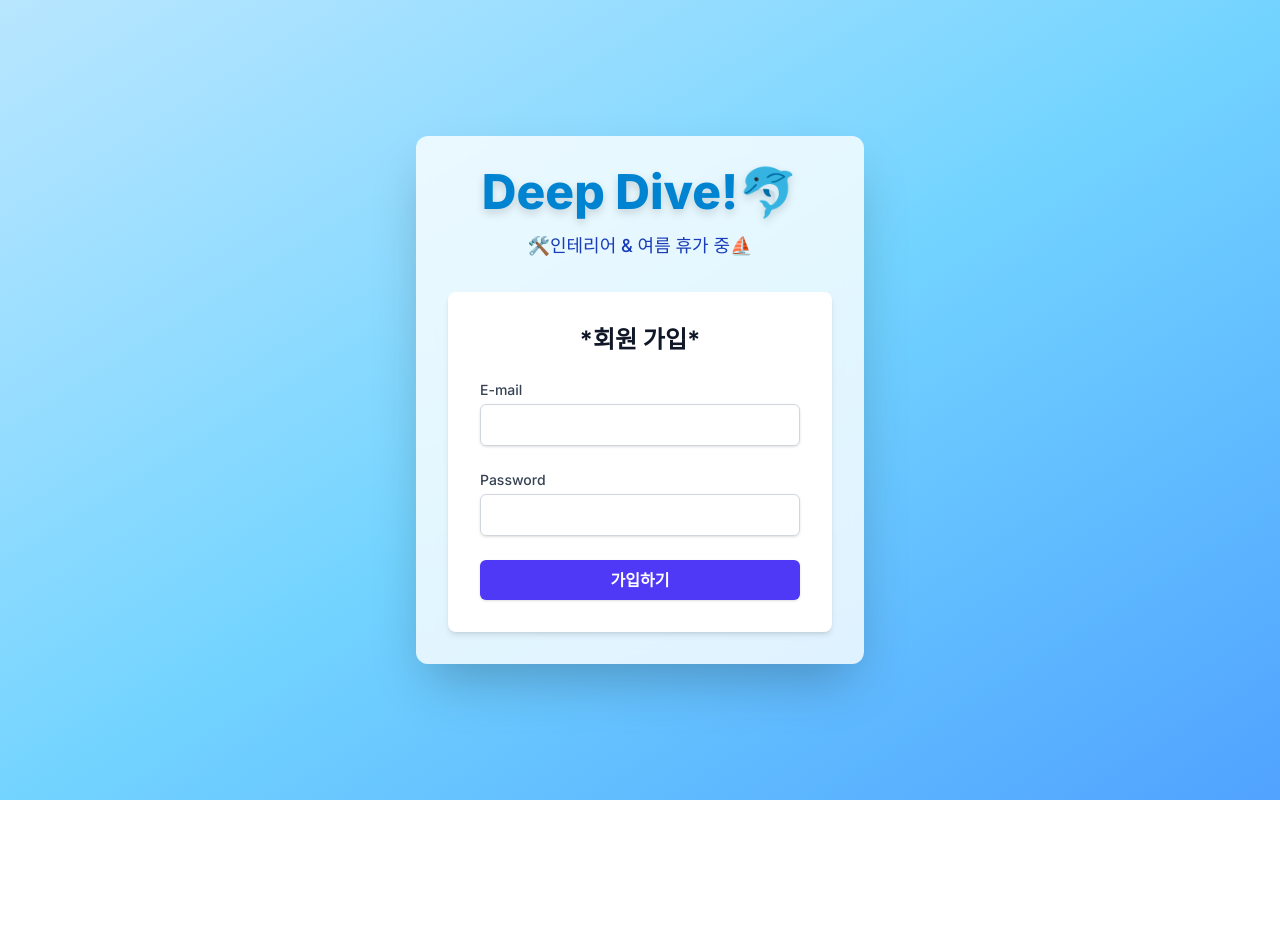
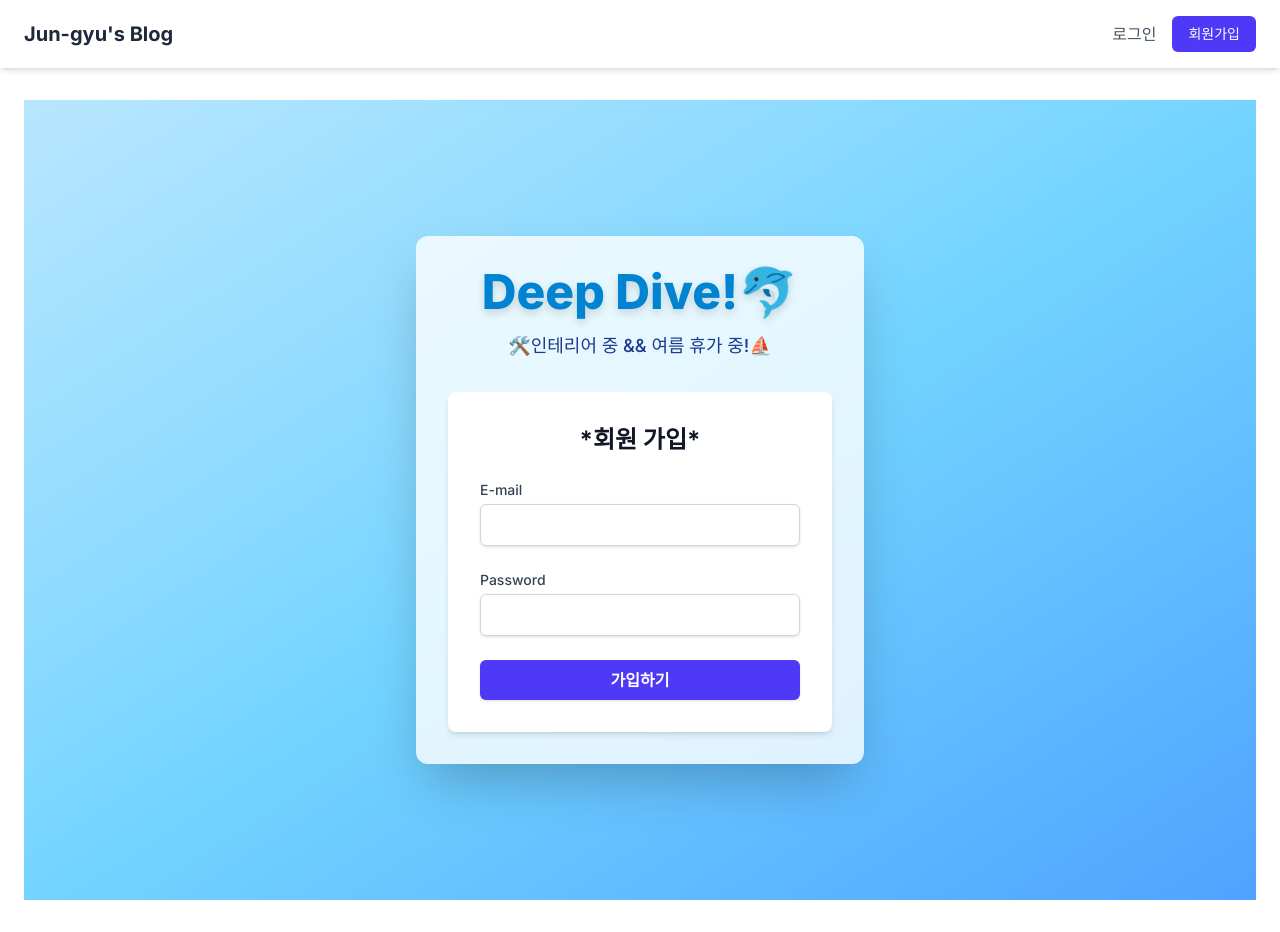
Before and after one commit to jungyuya/new-blog, a Next.js app in the folder apps/frontend/: page / in a window 1280 px wide. Before the commit the page ends 800 px from the top, so only its background shows below. Built offline with nearby package versions, Linux system fonts and the light colour scheme; no server answers.

Commit message:
로그인 기능 구현완료 및 버튼생성

```diff
--- a/apps/frontend/src/app/layout.tsx
+++ b/apps/frontend/src/app/layout.tsx
@@ -2,7 +2,8 @@
 import type { Metadata } from "next";
 import { Inter } from "next/font/google";
 import "./globals.css";
-import Providers from "./providers"; // 1. Providers import 구문을 다시 활성화합니다.
+import Providers from "./providers";
+import Header from "@/components/Header"; // 1. Header 컴포넌트를 import 합니다.
 
 const inter = Inter({ subsets: ["latin"] });
 
@@ -19,7 +20,12 @@ export default function RootLayout({
   return (
     <html lang="en">
       <body className={inter.className}>
-        <Providers>{children}</Providers> {/* 2. children을 Providers로 다시 감싸줍니다. */}
+        <Providers>
+          <Header /> {/* 2. Providers 바로 안쪽에 Header를 추가합니다. */}
+          <main className="container mx-auto px-6 py-8"> {/* 3. 메인 컨텐츠 영역을 감싸줍니다. */}
+            {children}
+          </main>
+        </Providers>
       </body>
     </html>
   );
--- a/apps/frontend/src/app/page.tsx
+++ b/apps/frontend/src/app/page.tsx
@@ -15,8 +15,8 @@ export default function Home() {
           <h1 className="text-5xl font-extrabold text-sky-600 drop-shadow-lg transition-colors duration-500 hover:text-blue-500">
             Deep Dive!🐬
           </h1>
-          <p className="mt-4 text-lg font-medium text-blue-800 transition-transform duration-300 hover:rotate-1">
-            🛠️인테리어 & 여름 휴가 중⛵
+          <p className="mt-4 text-lg font-medium text-blue-900 transition-transform duration-300 hover:rotate-1">
+            🛠️인테리어 중 && 여름 휴가 중!⛵
           </p>
         </div>
         <SignUp />
--- /dev/null
+++ b/apps/frontend/src/components/Header.tsx
@@ -0,0 +1,68 @@
+// 파일 위치: apps/frontend/src/components/Header.tsx
+// 역할: 로그인 상태에 따라 동적으로 메뉴를 변경하는 재사용 가능한 헤더 컴포넌트
+
+'use client';
+
+import Link from 'next/link';
+import { useAuth } from '@/contexts/AuthContext';
+
+export default function Header() {
+  // [핵심] useAuth 훅을 호출하여 AuthContext의 현재 상태를 가져옵니다.
+  const { user, isLoading, logout } = useAuth();
+
+  const handleLogout = async () => {
+    try {
+      await logout();
+      // 성공 메시지나 추가적인 처리가 필요하다면 여기에 작성합니다.
+      console.log('Successfully logged out');
+    } catch (error) {
+      console.error('Failed to log out:', error);
+      // 사용자에게 로그아웃 실패를 알리는 UI 처리 (예: toast 메시지)
+    }
+  };
+
+  return (
+    <header className="bg-white shadow-md">
+      <nav className="container mx-auto px-6 py-4 flex justify-between items-center">
+        <Link href="/" className="text-xl font-bold text-gray-800">
+          Jun-gyu's Blog
+        </Link>
+
+        <div className="flex items-center space-x-4">
+          {/* --- [핵심] 조건부 렌더링 로직 --- */}
+          {isLoading ? (
+            // 1. 로딩 중일 때: 스켈레톤 UI를 보여주어 UX를 개선합니다.
+            <div className="animate-pulse flex space-x-4">
+              <div className="h-8 w-16 bg-gray-300 rounded"></div>
+              <div className="h-8 w-16 bg-gray-300 rounded"></div>
+            </div>
+          ) : user ? (
+            // 2. 로그인 상태일 때: 사용자 이메일과 로그아웃 버튼을 보여줍니다.
+            <>
+              <span className="text-gray-600">환영합니다, {user.email} 님!</span>
+              <Link href="/posts/new" className="px-4 py-2 text-sm font-medium text-white bg-indigo-600 rounded-md hover:bg-indigo-700">
+                새 글 작성
+              </Link>
+              <button
+                onClick={handleLogout}
+                className="px-4 py-2 text-sm font-medium text-gray-700 bg-gray-200 rounded-md hover:bg-gray-300"
+              >
+                로그아웃
+              </button>
+            </>
+          ) : (
+            // 3. 로그아웃 상태일 때: 로그인, 회원가입 버튼을 보여줍니다.
+            <>
+              <Link href="/login" className="text-gray-600 hover:text-indigo-600">
+                로그인
+              </Link>
+              <Link href="/signup" className="px-4 py-2 text-sm font-medium text-white bg-indigo-600 rounded-md hover:bg-indigo-700">
+                회원가입
+              </Link>
+            </>
+          )}
+        </div>
+      </nav>
+    </header>
+  );
+}
--- a/apps/frontend/src/components/Login.tsx
+++ b/apps/frontend/src/components/Login.tsx
@@ -1,104 +1,68 @@
-// 파일 위치: apps/frontend/src/components/Login.tsx
-// 역할: 이메일/비밀번호 입력 폼을 렌더링하고, 로그인 API 호출을 처리하는 클라이언트 컴포넌트입니다.
+// 파일 위치: apps/frontend/src/components/Login.tsx (v2.0 리팩토링)
+// 역할: UI 렌더링과 사용자 입력 처리에만 집중하는 단순화된 컴포넌트.
 
-'use client'; // [핵심] useState, form 이벤트 핸들러 등 브라우저 상호작용이 필요하므로 클라이언트 컴포넌트로 선언합니다.
+'use client';
 
 import { useState } from 'react';
-import { useRouter } from 'next/navigation';
-import { api } from '@/utils/api'; // 우리가 만든 중앙 API 클라이언트를 import 합니다.
+// [수정] useRouter와 api 대신, 우리가 만든 useAuth 훅을 import 합니다.
+import { useAuth } from '@/contexts/AuthContext';
 
 export default function Login() {
-  const router = useRouter();
+  // [수정] AuthContext에서 login 함수와 isLoading 상태를 직접 가져옵니다.
+  const { login, isLoading: isAuthLoading } = useAuth();
   const [email, setEmail] = useState('');
   const [password, setPassword] = useState('');
   const [error, setError] = useState<string | null>(null);
-  const [isLoading, setIsLoading] = useState(false);
+  // [수정] 자체 로딩 상태 대신 AuthContext의 로딩 상태를 사용할 수도 있지만,
+  // UI의 즉각적인 피드백을 위해 독립적인 로딩 상태를 유지합니다.
+  const [isSubmitting, setIsSubmitting] = useState(false);
 
   const handleSubmit = async (event: React.FormEvent<HTMLFormElement>) => {
-    event.preventDefault(); // 폼 제출 시 페이지가 새로고침되는 기본 동작을 막습니다.
+    event.preventDefault();
     setError(null);
-    setIsLoading(true);
+    setIsSubmitting(true);
 
     try {
-      // [핵심] api.ts에 정의한 login 함수를 호출합니다.
-      // 이제 우리는 fetch의 상세 옵션(credentials 등)을 신경 쓸 필요가 없습니다.
-      await api.login({ email, password });
+      // [수정] 모든 복잡한 로직이 추상화된, context의 login 함수를 호출합니다.
+      await login({ email, password });
+      // 페이지 이동은 이제 login 함수가 알아서 처리해줍니다.
 
-      // 로그인 성공 시, 홈페이지로 리다이렉트합니다.
-      // router.push('/')를 사용하면 클라이언트 사이드에서 부드럽게 페이지가 전환됩니다.
-      router.push('/');
-
-      // [선택사항] 페이지 이동 후에도 상태가 유지될 수 있으므로,
-      // 새로고침을 통해 깨끗한 상태에서 시작하게 할 수도 있습니다.
-      // window.location.href = '/';
-
-    } catch (err) { // 'any' 타입을 제거합니다.
+    } catch (err) {
       console.error('Login failed:', err);
-      // err가 Error 인스턴스인지 확인하여 타입 안전성을 높입니다.
       if (err instanceof Error) {
         setError(err.message);
       } else {
         setError('알 수 없는 오류가 발생했습니다.');
       }
     } finally {
-      // 성공/실패 여부와 관계없이 로딩 상태를 해제합니다.
-      setIsLoading(false);
+      setIsSubmitting(false);
     }
   };
 
+  // [수정] disabled 속성에서 isAuthLoading 대신 isSubmitting을 사용합니다.
   return (
     <form onSubmit={handleSubmit} className="space-y-6">
+      {/* ... (input 태그들은 변경 없음) ... */}
       <div>
-        <label
-          htmlFor="email"
-          className="block text-sm font-medium text-gray-700"
-        >
-          ✉️E-mail
-        </label>
-        <input
-          id="email"
-          name="email"
-          type="email"
-          autoComplete="email"
-          required
-          value={email}
-          onChange={(e) => setEmail(e.target.value)}
+        <label htmlFor="email" className="block text-sm font-medium text-gray-700">E-mail</label>
+        <input id="email" name="email" type="email" autoComplete="email" required value={email} onChange={(e) => setEmail(e.target.value)}
           className="block w-full px-3 py-2 mt-1 placeholder-gray-400 border border-gray-300 rounded-md shadow-sm appearance-none focus:outline-none focus:ring-indigo-500 focus:border-indigo-500 sm:text-sm"
         />
       </div>
-
       <div>
-        <label
-          htmlFor="password"
-          className="block text-sm font-medium text-gray-700"
-        >
-         🔑Password
-        </label>
-        <input
-          id="password"
-          name="password"
-          type="password"
-          autoComplete="current-password"
-          required
-          value={password}
-          onChange={(e) => setPassword(e.target.value)}
+        <label htmlFor="password" className="block text-sm font-medium text-gray-700">Password</label>
+        <input id="password" name="password" type="password" autoComplete="current-password" required value={password} onChange={(e) => setPassword(e.target.value)}
           className="block w-full px-3 py-2 mt-1 placeholder-gray-400 border border-gray-300 rounded-md shadow-sm appearance-none focus:outline-none focus:ring-indigo-500 focus:border-indigo-500 sm:text-sm"
         />
       </div>
-
       {error && (
-        <div className="p-3 text-sm text-red-700 bg-red-100 rounded-md">
-          {error}
-        </div>
+        <div className="p-3 text-sm text-red-700 bg-red-100 rounded-md">{error}</div>
       )}
-
       <div>
-        <button
-          type="submit"
-          disabled={isLoading}
+        <button type="submit" disabled={isSubmitting}
           className="flex justify-center w-full px-4 py-2 text-sm font-medium text-white bg-indigo-600 border border-transparent rounded-md shadow-sm hover:bg-indigo-700 focus:outline-none focus:ring-2 focus:ring-offset-2 focus:ring-indigo-500 disabled:bg-gray-400"
         >
-          {isLoading ? '로그인 중...' : '로그인'}
+          {isSubmitting ? '로그인 중...' : '로그인'}
         </button>
       </div>
     </form>
--- a/apps/frontend/src/contexts/AuthContext.tsx
+++ b/apps/frontend/src/contexts/AuthContext.tsx
@@ -1,59 +1,86 @@
-// 파일 위치: apps/frontend/src/contexts/AuthContext.tsx
-// 역할: 애플리케이션 전체의 인증 상태(사용자 정보, 로딩 상태)를 관리하고 공유하는 Context를 정의합니다.
+// 파일 위치: apps/frontend/src/contexts/AuthContext.tsx (v2.0 최종 리팩토링)
+// 역할: 모든 인증 로직(상태, API 호출)을 중앙에서 관리하는 최종 버전.
 
 'use client';
 
-import React, { createContext, useContext, useState, useEffect, ReactNode } from 'react';
-// [수정] 백엔드에서 사용자 정보를 가져오기 위한 api 객체를 임포트합니다.
-// GET /api/users/me 엔드포인트가 필요하므로, api.ts에 해당 함수를 추가해야 합니다.
-// 지금은 임시로 주석 처리하고, 다음 단계에서 api.ts를 수정하겠습니다.
-// import { api } from '@/utils/api';
+import React, { createContext, useContext, useState, useEffect, ReactNode, useCallback } from 'react';
+import { api } from '@/utils/api';
+import { useRouter } from 'next/navigation';
 
-// 사용자 정보의 타입을 정의합니다. 백엔드의 응답과 일치해야 합니다.
+// 사용자 정보 타입 (변경 없음)
 interface User {
   id: string;
   email: string;
 }
 
-// Context가 제공할 값들의 타입을 정의합니다.
+// [개선] Context가 제공할 값들의 타입을 확장합니다.
+// 로그인/로그아웃 함수를 추가하여 외부 컴포넌트에서 호출할 수 있도록 합니다.
 interface AuthContextType {
-  user: User | null;      // 현재 로그인된 사용자 정보 (없으면 null)
-  isLoading: boolean;     // 사용자 정보를 불러오는 중인지 여부
-  // TODO: 로그인, 로그아웃 함수도 여기에 추가될 예정입니다.
+  user: User | null;
+  isLoading: boolean;
+  login: (credentials: { email: string; password: string }) => Promise<void>;
+  logout: () => Promise<void>;
 }
 
-// Context 객체를 생성합니다. 초기값은 undefined로 설정하여,
-// Provider 없이 사용될 경우 에러를 발생시키도록 합니다.
 const AuthContext = createContext<AuthContextType | undefined>(undefined);
 
-// 자식 컴포넌트들에게 인증 상태를 제공하는 Provider 컴포넌트입니다.
 export function AuthProvider({ children }: { children: ReactNode }) {
+  const router = useRouter();
   const [user, setUser] = useState<User | null>(null);
-  const [isLoading, setIsLoading] = useState(true); // 앱 시작 시 항상 로딩 상태로 시작
+  const [isLoading, setIsLoading] = useState(true);
+
+  // [개념 설명] useCallback: React의 성능 최적화 훅(Hook)입니다.
+  // 무엇(What): 함수를 메모리에 '기억(memoization)'해두는 역할을 합니다.
+  // 왜(Why): 이 훅으로 감싸진 함수는, 의존성 배열([])의 값이 변경되지 않는 한,
+  // 컴포넌트가 리렌더링 되어도 새로 생성되지 않습니다.
+  // 이는 AuthProvider를 사용하는 자식 컴포넌트들의 불필요한 리렌더링을 방지하여 성능을 향상시킵니다.
+  const checkUserStatus = useCallback(async () => {
+    try {
+      const response = await api.fetchCurrentUser();
+      if (response.user) {
+        setUser(response.user);
+      } else {
+        setUser(null);
+      }
+    } catch (error) {
+      console.warn('AuthProvider: No active user session found.', error);
+      setUser(null);
+    } finally {
+      setIsLoading(false);
+    }
+  }, []); // 의존성 배열이 비어있으므로, 이 함수는 앱 전체 생명주기 동안 단 한번만 생성됩니다.
 
   useEffect(() => {
-    // 컴포넌트가 처음 마운트될 때, 쿠키를 통해 로그인 상태를 확인하는 함수를 호출합니다.
-    const checkUserStatus = async () => {
-      try {
-        // [임시] 아직 /api/users/me가 없으므로, 일단 비로그인 상태로 처리합니다.
-        // TODO: 아래 주석을 해제하고 실제 API를 호출해야 합니다.
-        // const response = await api.fetchCurrentUser();
-        // setUser(response.user);
-        console.log("AuthProvider: No user session found (placeholder).");
-      } catch (error) {
-        // API 호출 실패 시 (예: 유효하지 않은 쿠키), 비로그인 상태로 간주합니다.
-        console.error('Failed to fetch current user:', error);
-        setUser(null);
-      } finally {
-        // API 호출이 성공하든 실패하든, 로딩 상태를 해제합니다.
-        setIsLoading(false);
-      }
-    };
+    checkUserStatus();
+  }, [checkUserStatus]); // checkUserStatus 함수가 변경될 때만 실행됩니다 (실질적으로는 최초 1회).
 
-    checkUserStatus();
-  }, []); // [] 의존성 배열은 이 useEffect가 컴포넌트 마운트 시 한 번만 실행되도록 합니다.
+  // [추가] 로그인 함수
+  const login = async (credentials: { email: string; password: string }) => {
+    try {
+      await api.login(credentials); // 1. API를 호출하여 서버에 쿠키를 생성합니다.
+      await checkUserStatus();      // 2. 성공하면, 사용자 정보를 다시 가져와 React 상태를 업데이트합니다.
+      router.push('/');             // 3. 홈페이지로 이동합니다.
+    } catch (error) {
+      console.error('Login failed in AuthContext:', error);
+      // 에러를 다시 throw하여, Login.tsx 컴포넌트가 받아서 UI에 에러 메시지를 표시할 수 있도록 합니다.
+      throw error;
+    }
+  };
 
-  const value = { user, isLoading };
+  // [추가] 로그아웃 함수
+  const logout = async () => {
+    try {
+      // TODO: 백엔드에 /api/auth/logout 엔드포인트가 구현되면 아래 주석을 해제합니다.
+      // await api.logout();
+      setUser(null);      // React 상태를 즉시 비웁니다.
+      router.push('/'); // 홈페이지로 이동합니다.
+    } catch (error) {
+      console.error('Logout failed in AuthContext:', error);
+      throw error;
+    }
+  };
+
+  const value = { user, isLoading, login, logout };
 
   return (
     <AuthContext.Provider value={value}>
@@ -62,11 +89,10 @@ export function AuthProvider({ children }: { children: ReactNode }) {
   );
 }
 
-// 컴포넌트에서 Context를 쉽게 사용하기 위한 커스텀 훅입니다.
+// useAuth 훅 (변경 없음)
 export function useAuth() {
   const context = useContext(AuthContext);
   if (context === undefined) {
-    // AuthProvider로 감싸져 있지 않은 곳에서 이 훅을 사용하면 에러를 발생시킵니다.
     throw new Error('useAuth must be used within an AuthProvider');
   }
   return context;
--- a/apps/frontend/tsconfig.json
+++ b/apps/frontend/tsconfig.json
@@ -21,6 +21,6 @@
       "@/*": ["./src/*"]
     }
   },
-  "include": ["next-env.d.ts", "**/*.ts", "**/*.tsx", ".next/types/**/*.ts", "next.config.js"],
+  "include": ["next-env.d.ts", "**/*.ts", "**/*.tsx", ".next/types/**/*.ts", "next.config.js", "src/app/page.bak"],
   "exclude": ["node_modules"]
 }
```
Also changed, not shown: apps/frontend/src/app/pagetest.txt (added), 1 other file (tests, documents, lock files or other folders).
